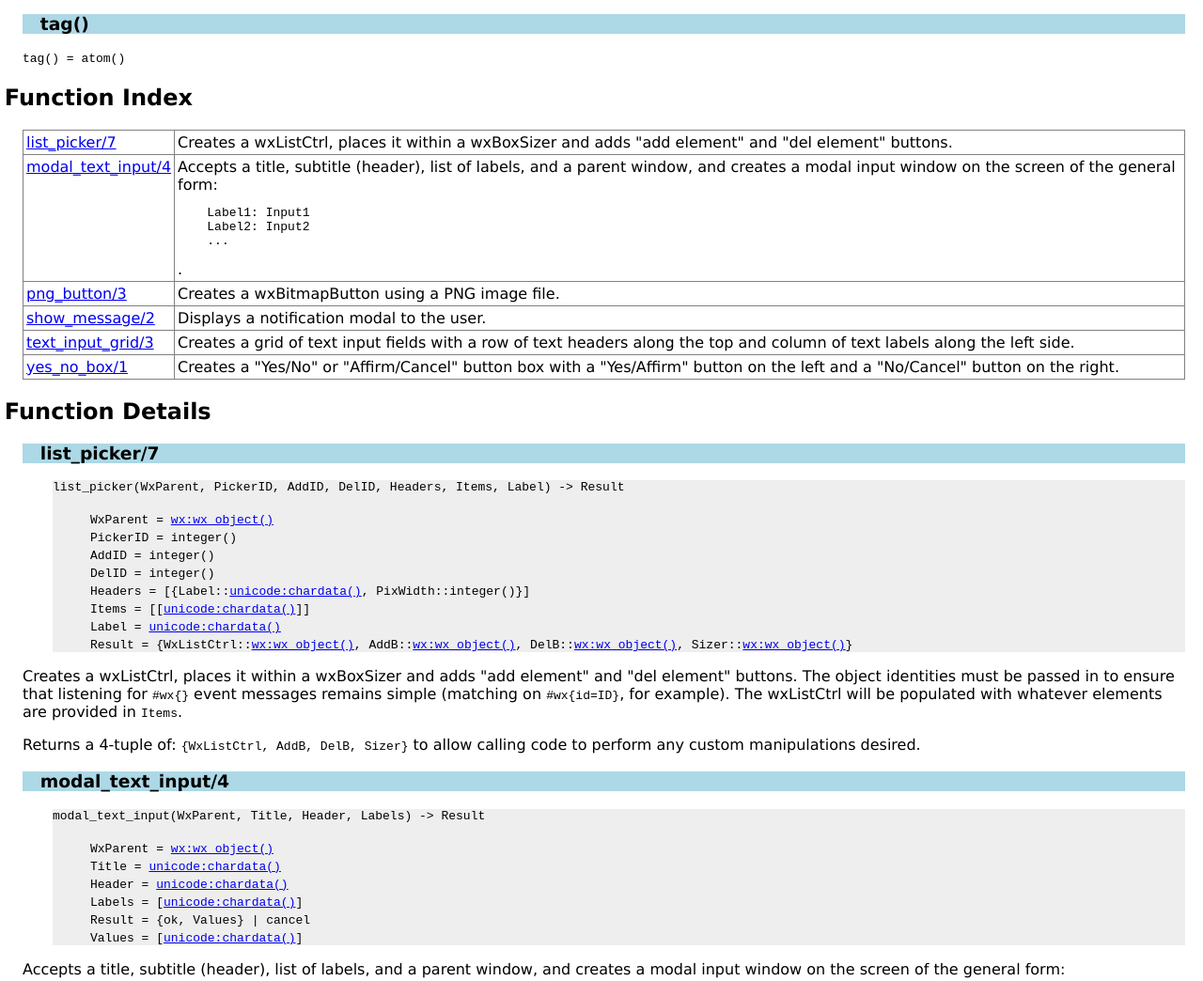
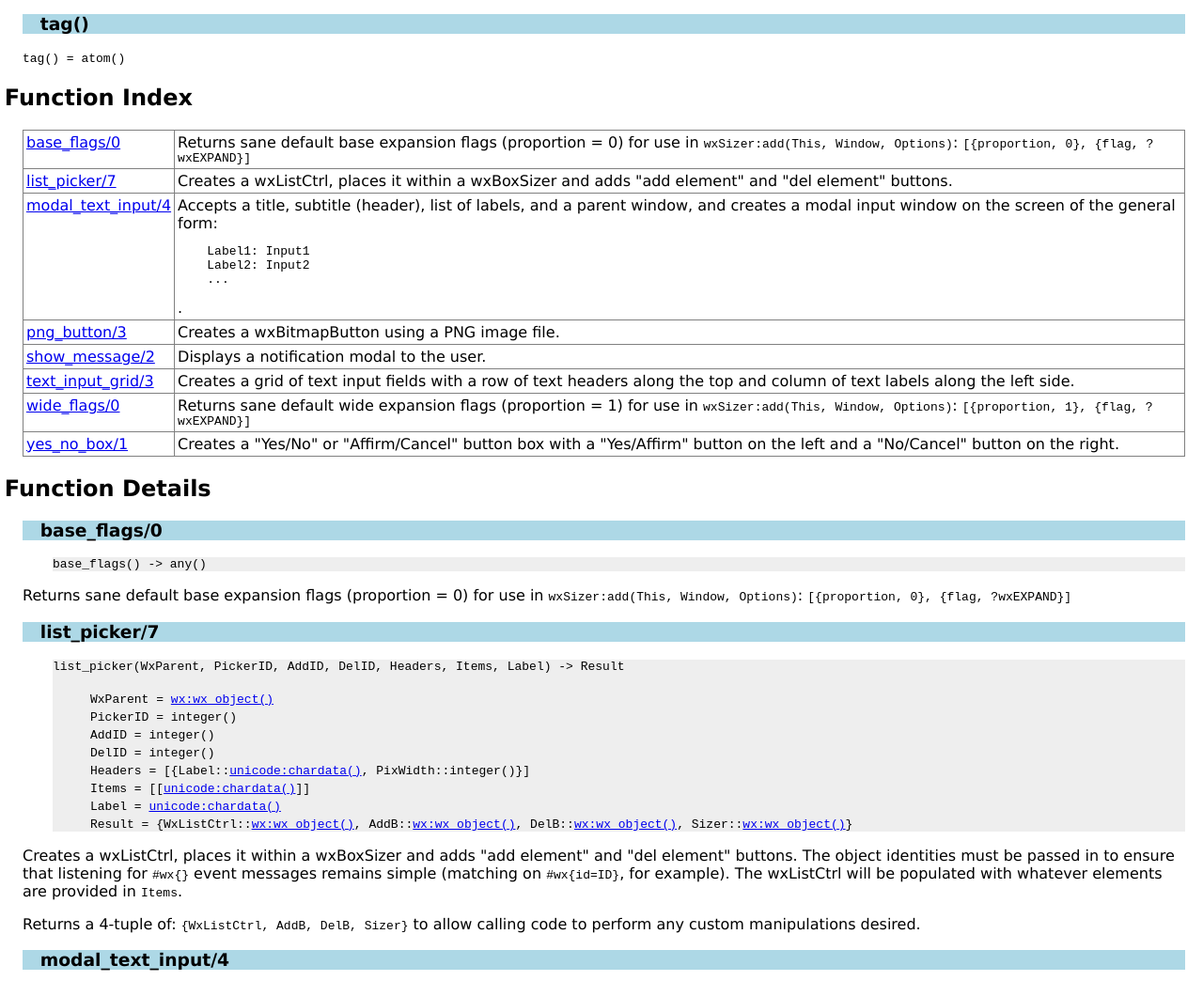
Before and after one commit to zxq9/zxWidgets, a plain HTML site: page doc/zxw.html in a window 1280 px wide. Shown: the part 1081-2125 px from the top of the page at 94% size. Drawn offline with Linux system fonts and the light colour scheme.

Commit message:
Universalize flags

```diff
--- a/doc/zxw.html
+++ b/doc/zxw.html
@@ -65,7 +65,11 @@ project will maintain a common look and feel across platforms.</p>
 
 
 <h2><a name="index">Function Index</a></h2>
-<table width="100%" border="1" cellspacing="0" cellpadding="2" summary="function index"><tr><td valign="top"><a href="#list_picker-7">list_picker/7</a></td><td>
+<table width="100%" border="1" cellspacing="0" cellpadding="2" summary="function index"><tr><td valign="top"><a href="#base_flags-0">base_flags/0</a></td><td>
+  Returns sane default base expansion flags (proportion = 0) for use in
+  <code>wxSizer:add(This, Window, Options)</code>:
+    <code>[{proportion, 0}, {flag, ?wxEXPAND}]</code></td></tr>
+<tr><td valign="top"><a href="#list_picker-7">list_picker/7</a></td><td>
   Creates a wxListCtrl, places it within a wxBoxSizer and adds "add element" and
   "del element" buttons.</td></tr>
 <tr><td valign="top"><a href="#modal_text_input-4">modal_text_input/4</a></td><td>
@@ -81,12 +85,24 @@ project will maintain a common look and feel across platforms.</p>
 <tr><td valign="top"><a href="#text_input_grid-3">text_input_grid/3</a></td><td>
   Creates a grid of text input fields with a row of text headers along the top and
   column of text labels along the left side.</td></tr>
+<tr><td valign="top"><a href="#wide_flags-0">wide_flags/0</a></td><td>
+  Returns sane default wide expansion flags (proportion = 1) for use in
+  <code>wxSizer:add(This, Window, Options)</code>:
+    <code>[{proportion, 1}, {flag, ?wxEXPAND}]</code></td></tr>
 <tr><td valign="top"><a href="#yes_no_box-1">yes_no_box/1</a></td><td>
   Creates a "Yes/No" or "Affirm/Cancel" button box with a "Yes/Affirm" button on
   the left and a "No/Cancel" button on the right.</td></tr>
 </table>
 
 <h2><a name="functions">Function Details</a></h2>
+
+<h3 class="function"><a name="base_flags-0">base_flags/0</a></h3>
+<div class="spec">
+<p><tt>base_flags() -&gt; any()</tt></p>
+</div><p>
+  Returns sane default base expansion flags (proportion = 0) for use in
+  <code>wxSizer:add(This, Window, Options)</code>:
+    <code>[{proportion, 0}, {flag, ?wxEXPAND}]</code></p>
 
 <h3 class="function"><a name="list_picker-7">list_picker/7</a></h3>
 <div class="spec">
@@ -158,6 +174,14 @@ project will maintain a common look and feel across platforms.</p>
    Romaji  [______]   [______]
    Kanji   [______]   [______]</pre></p>
 
+<h3 class="function"><a name="wide_flags-0">wide_flags/0</a></h3>
+<div class="spec">
+<p><tt>wide_flags() -&gt; any()</tt></p>
+</div><p>
+  Returns sane default wide expansion flags (proportion = 1) for use in
+  <code>wxSizer:add(This, Window, Options)</code>:
+    <code>[{proportion, 1}, {flag, ?wxEXPAND}]</code></p>
+
 <h3 class="function"><a name="yes_no_box-1">yes_no_box/1</a></h3>
 <div class="spec">
 <p><tt>yes_no_box(WxParent) -&gt; {AffirmB, CancelB, ButtonBox}</tt>
@@ -170,6 +194,6 @@ project will maintain a common look and feel across platforms.</p>
 <hr>
 
 <div class="navbar"><a name="#navbar_bottom"></a><table width="100%" border="0" cellspacing="0" cellpadding="2" summary="navigation bar"><tr><td><a href="overview-summary.html" target="overviewFrame">Overview</a></td><td><a href="http://www.erlang.org/"><img src="erlang.png" align="right" border="0" alt="erlang logo"></a></td></tr></table></div>
-<p><i>Generated by EDoc, Nov 19 2015, 13:50:06.</i></p>
+<p><i>Generated by EDoc, Nov 19 2015, 15:50:42.</i></p>
 </body>
 </html>
```
Also changed, not shown: doc/overview-summary.html (+1 -1 lines), doc/zxw_control.html (+1 -1 lines), 1 other file.
